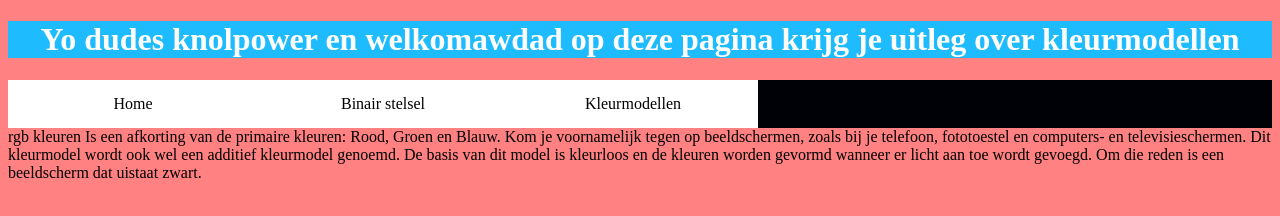
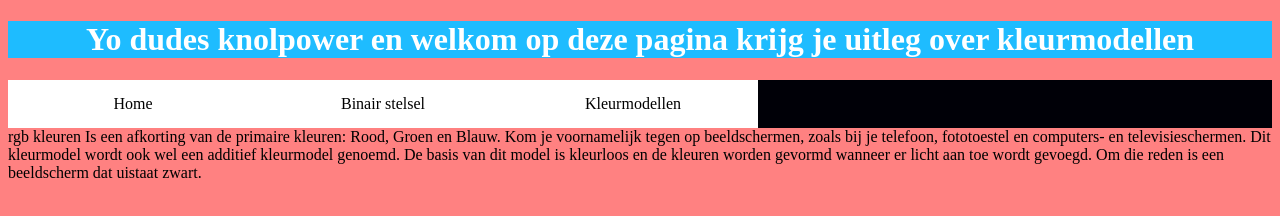
Before and after one commit to naud8013/naud8013.github.io, a plain HTML site: page kleurmodellen.html in a window 1280 px wide. Drawn offline with Linux system fonts and the light colour scheme.

Commit message:
heiuhuihiuef

```diff
--- a/kleurmodellen.html
+++ b/kleurmodellen.html
@@ -7,7 +7,7 @@
    </head>
    <body>
 
-    <h1 style="background-color:rgb(30, 188, 255);"> Yo dudes knolpower en welkomawdad op deze pagina krijg je uitleg over kleurmodellen</h1>
+    <h1 style="background-color:rgb(30, 188, 255);"> Yo dudes knolpower en welkom op deze pagina krijg je uitleg over kleurmodellen</h1>
     <style>
      body {background-color: rgba(255, 0, 0, 0.493);}
      </style>
```
